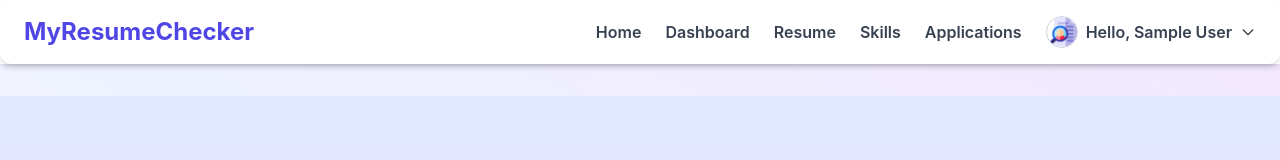
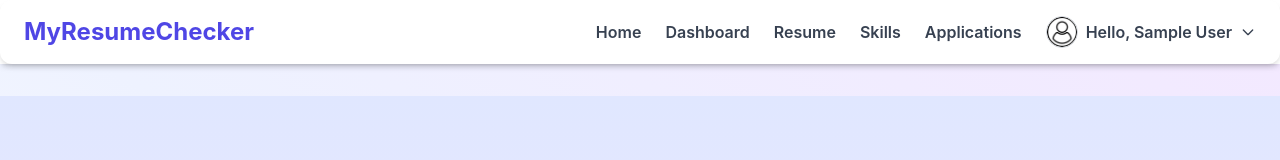
Before and after one commit to anjalicp22/MyResumeChecker, a React (Create React App) app in the folder client/: page / in a window 1280 px wide. Shown: the top 160 px of the page. Built offline with nearby package versions, Linux system fonts and the light colour scheme; no server answers; sample sign-in values are in the browser's storage.

Commit message:
profile picture

```diff
--- a/client/src/components/PrivateNavbar.tsx
+++ b/client/src/components/PrivateNavbar.tsx
@@ -40,7 +40,7 @@ const PrivateNavbar = () => {
 
   const profileImageUrl = user?.profilePicture
     ? `${process.env.REACT_APP_API_URL}${user.profilePicture}?t=${Date.now()}`
-    : '/cv.png';
+    : '/default-avatar.jpg';
 
   return (
     <nav className="bg-white shadow-md py-4 px-6 flex justify-between items-center rounded-xl">
--- a/client/src/pages/Profile.tsx
+++ b/client/src/pages/Profile.tsx
@@ -124,7 +124,7 @@ const Profile: React.FC = () => {
             </label>
             <div className="relative w-28 h-28">
               <img
-                src={previewUrl || '/cv.png'}
+                src={previewUrl || '/default-avatar.jpg'}
                 alt="Profile Preview"
                 className="w-full h-full object-cover rounded-full border border-gray-300 shadow-md transition hover:scale-105 hover:brightness-110"
               />
```
Also changed, not shown: client/public/default-avatar.jpg (added).
